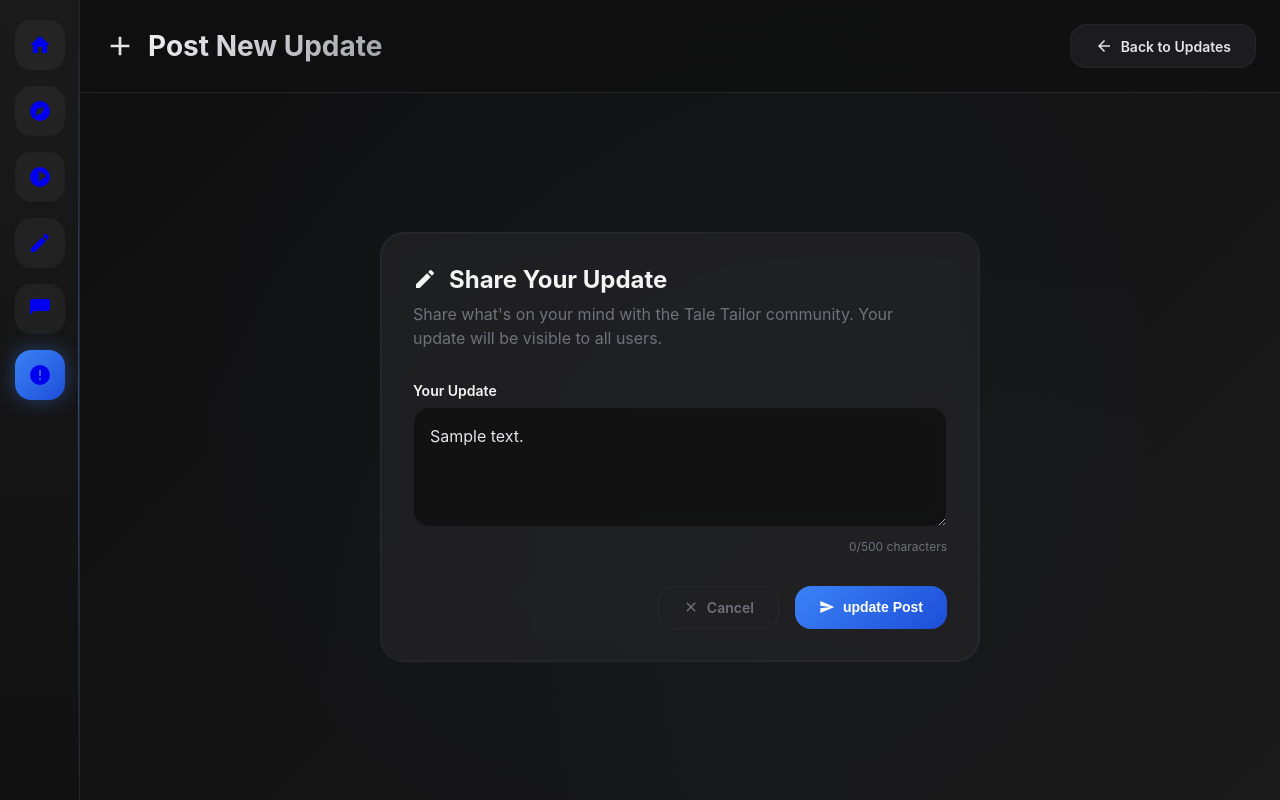
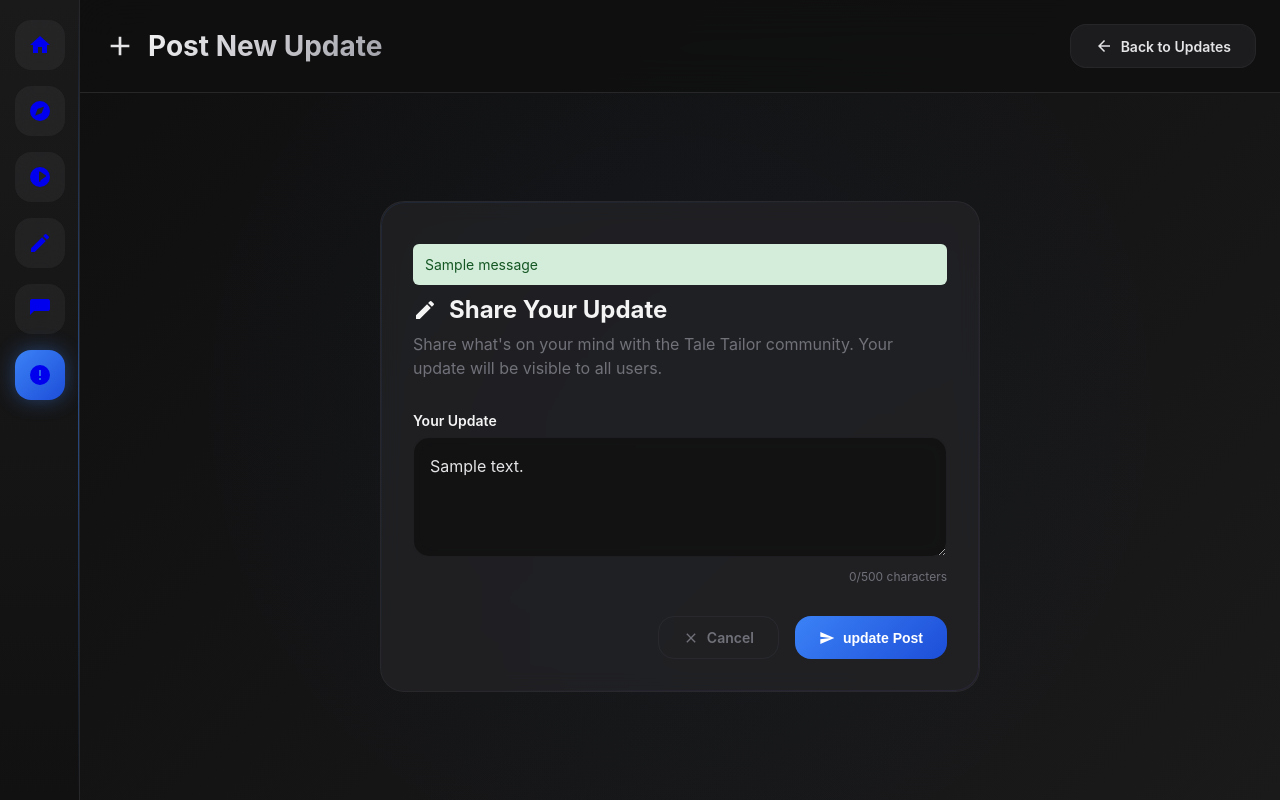
Before and after one commit to sayyedrabeeh/taletailor, a Django app: page /messaging/updates/edit/1/ in a window 1280 px wide. Run offline with Django 5.2, Linux system fonts and the light colour scheme; a user stored in the database is signed in; tables that the repository leaves empty hold one stand-in row (values such as "Sample post"); one stand-in notice (Sample message) is shown; parts of the project's set-up code (start-up, migrations or seed data) failed here and were passed over.

Commit message:
fix messeage for success on   edit  on the  update

```diff
--- a/Tatetailor/messaging/views.py
+++ b/Tatetailor/messaging/views.py
@@ -3,7 +3,7 @@ from django.contrib.auth.models import User
 from .models import Message, ChatRoom
 from authentication.models import Profile
 from django.http import JsonResponse
-
+from django.contrib import messages
 from .models import Update
 from django.contrib.auth.decorators import login_required
 from django.utils import timezone
@@ -145,5 +145,6 @@ def edit_update(request, update_id):
         if new_text:
             update.text = new_text
             update.save()
+            messages.success(request, "Update successfully edited!")
         return redirect('messaging:updates_list')
     return render(request, 'post_update.html', {'update': update})
--- a/Tatetailor/templates/post_update.html
+++ b/Tatetailor/templates/post_update.html
@@ -377,6 +377,18 @@
                 justify-content: center;
             }
         }
+        .alert {
+        padding: 12px;
+        margin: 10px 0;
+        border-radius: 6px;
+        font-size: 14px;
+        }
+
+        .alert-success {
+        background-color: #d4edda;
+        color: #155724;
+        }
+
     </style>
 </head>
 <body>
@@ -437,6 +449,16 @@
             <!-- Form Container -->
             <div class="form-container">
                 <div class="form-wrapper">
+                    {% if messages %}
+                    <div class="messages">
+                        {% for message in messages %}
+                        <div class="alert alert-{{ message.tags }}">
+                            {{ message }}
+                        </div>
+                        {% endfor %}
+                    </div>
+                    {% endif %}
+
                     <h2 class="form-title">
                         <svg width="24" height="24" viewBox="0 0 24 24" fill="currentColor">
                             <path d="M3 17.25V21h3.75l11.06-11.06-3.75-3.75L3 17.25zM20.71 7.04a1.003 1.003 0 0 0 0-1.42l-2.34-2.34a1.003 1.003 0 0 0-1.42 0l-1.83 1.83 3.75 3.75 1.84-1.82z"/>
@@ -463,7 +485,6 @@
                                 <span id="charCount">0</span>/500 characters
                             </div>
                         </div>
-
                         <div class="form-actions">
                             <a href="{% url 'messaging:updates_list' %}" class="btn-cancel">
                                 <svg width="16" height="16" viewBox="0 0 24 24" fill="currentColor">
```
Also changed, not shown: Tatetailor/templates/updates_list.html (+22 -0 lines).
